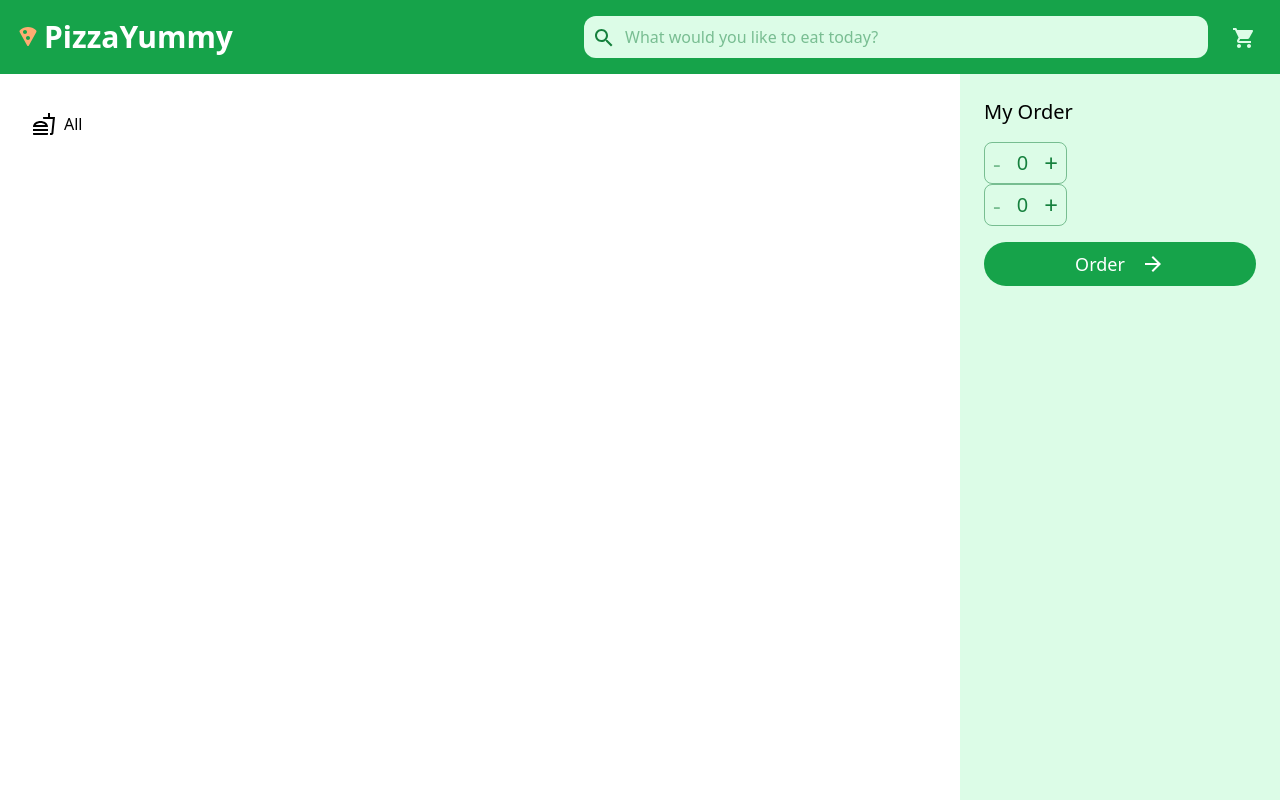
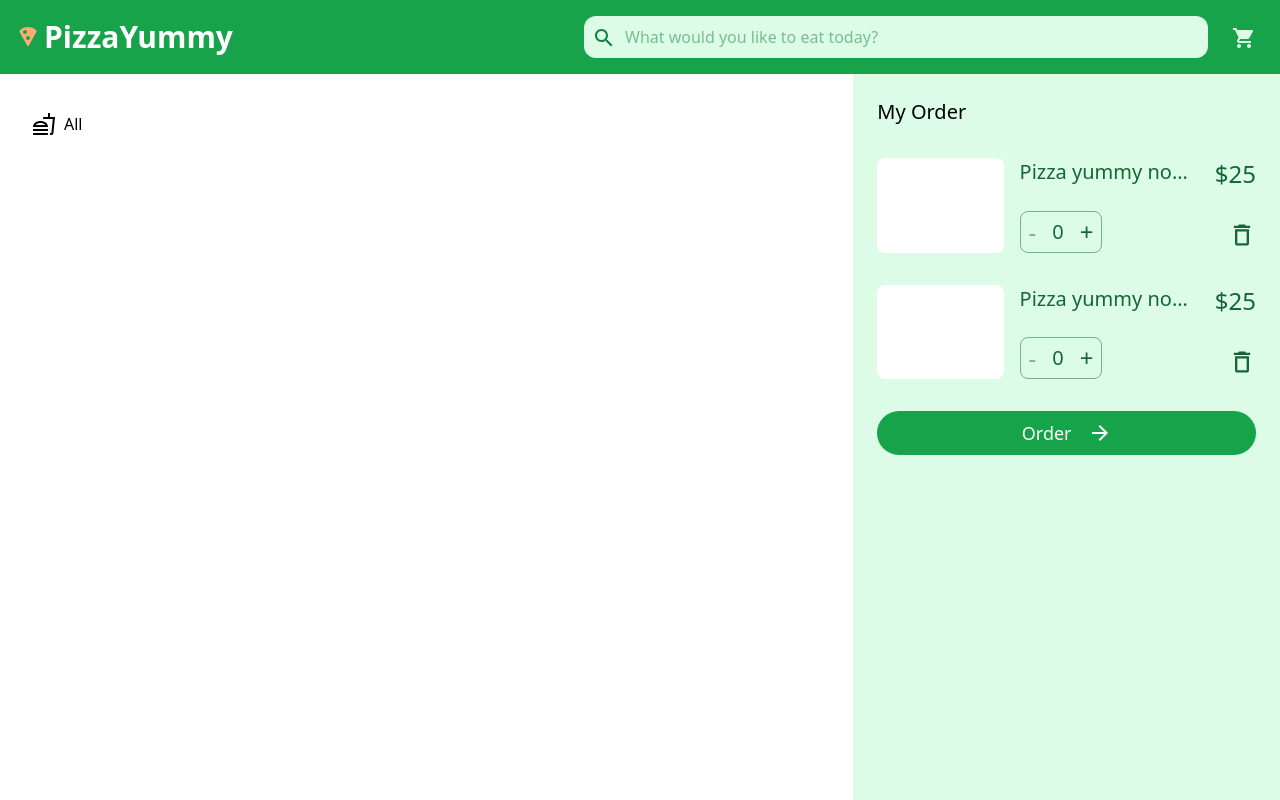
Before and after one commit to Creepycreep/orderFoodApp, a React (Create React App) app: page / in a window 1280 px wide. Both pictures are taken after a click on the button 1244 px from the left and 37 px from the top of the page. Built offline with nearby package versions, Linux system fonts and the light colour scheme.

Commit message:
add cart

```diff
--- a/src/UI/Card/Card.jsx
+++ b/src/UI/Card/Card.jsx
@@ -1,9 +1,23 @@
 import Counter from "../../UI/Counter/Counter";
+import DeleteOutlinedIcon from '@mui/icons-material/DeleteOutlined';
 
 const Card = () => {
   return (
-    <Counter />
+    <div className="flex flex-col items-center lg:items-stretch lg:flex-row flex-nowrap gap-4 text-green-800">
+      <div className="overflow-hidden bg-white rounded-lg lg:w-1/3 aspect-[2/1.5] shrink-0 w-full max-w-sm"></div>
 
+      <div className="w-full lg:w-auto flex gap-4 lg:flex-col justify-between items-center lg:items-start">
+        <span className="line-clamp-2 lg:line-clamp-1 text-xl">Pizza yummy nom Pizza yummy nom Pizza yummy nom Pizza yummy nom Pizza yummy nom</span>
+        <Counter />
+      </div>
+
+      <div className="w-full lg:w-auto flex lg:flex-col justify-between text-2xl items-end">
+        <span>$25</span>
+        <button className="w-max leading-[40px] text-2xl">
+          <DeleteOutlinedIcon sx={{ fontSize: 28 }} />
+        </button>
+      </div>
+    </div>
   )
 }
 
--- a/src/UI/Counter/Counter.jsx
+++ b/src/UI/Counter/Counter.jsx
@@ -1,9 +1,9 @@
 const Counter = () => {
   return (
-    <div className="border border-green-700/50 rounded-lg w-max text-2xl  text-green-700 flex items-center overflow-hidden">
-      <button className="p-2 active:bg-green-200 transition-colors duration-300 leading-none disabled:text-green-700/50 " disabled>-</button >
+    <div className="shrink-0 border border-green-800/50 rounded-lg w-max text-2xl  text-green-800 flex items-center overflow-hidden">
+      <button className="p-2 active:bg-green-200 hover:bg-green-200/80 transition-colors duration-300 leading-none  disabled:text-green-800/50 disabled:bg-transparent" disabled>-</button >
       <span className="p-2 text-xl leading-none ">0</span>
-      <button className=" p-2 active:bg-green-200 transition-colors duration-300 leading-none disabled:text-green-700/50">+</button>
+      <button className="p-2 hover:bg-green-200/80 active:bg-green-200 transition-colors duration-300 leading-none disabled:text-green-800/50 disabled:bg-transparent">+</button>
     </div >
   )
 }
--- a/src/components/Cart/Cart.jsx
+++ b/src/components/Cart/Cart.jsx
@@ -31,14 +31,14 @@ const Cart = ({ isActive }) => {
         <div
           ref={nodeRef}
           style={{ ...defaultStyle, ...transitionStyles[state] }}
-          className={`fixed w-screen h-screen top-[74px] z-10`}>
+          className={`fixed w-screen h-screen top-[74px] z-10 `}>
 
           {/* <div className="bg-green-950/30 fixed w-screen h-screen inset-0"></div> */}
 
-          <div className="bg-green-100 w-full lg:w-1/3 h-[calc(100vh-74px)] ml-auto p-6 font-medium lg:max-w-xs">
-            <div className="h-full flex flex-col gap-4">
+          <div className="bg-green-100 w-full lg:w-1/3 h-[calc(100vh-74px)] ml-auto p-6 font-medium lg:max-w-md overflow-scroll">
+            <div className="flex flex-col gap-8 pb-6">
               <h2 className="text-xl">My Order</h2>
-              <div>
+              <div className='flex flex-col gap-8 mb-auto'>
                 <Card />
                 <Card />
 
```
